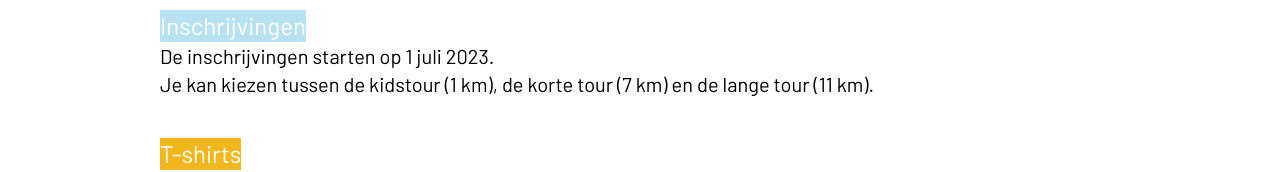
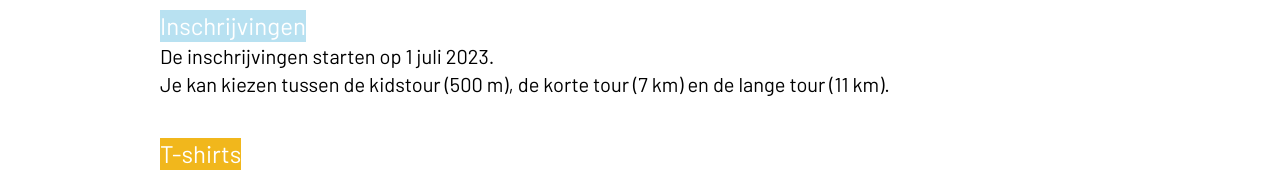
Before and after one commit to tokky01/webiste-den-tour-jos, a Next.js app: page / in a window 1280 px wide. Shown: the part 480-652 px from the top of the page. Built offline with nearby package versions, Linux system fonts and the light colour scheme.

Commit message:
Update index.tsx

```diff
--- a/src/pages/index.tsx
+++ b/src/pages/index.tsx
@@ -19,7 +19,7 @@ export default function Home() {
                     <div className={"my-5"}>
                         <h2 className={"text-white bg-joslightblue w-fit  text-2xl"}>Inschrijvingen</h2>
                         <p>De inschrijvingen starten op 1 juli 2023.</p>
-                        <p>Je kan kiezen tussen de kidstour (1 km), de korte tour (7 km) en de lange tour (11 km).</p>
+                        <p>Je kan kiezen tussen de kidstour (500 m), de korte tour (7 km) en de lange tour (11 km).</p>
                     </div>
                     <div className={"my-5"}>
                         <h2 className={"text-white bg-josyellow w-fit  text-2xl"}>T-shirts</h2>
```
